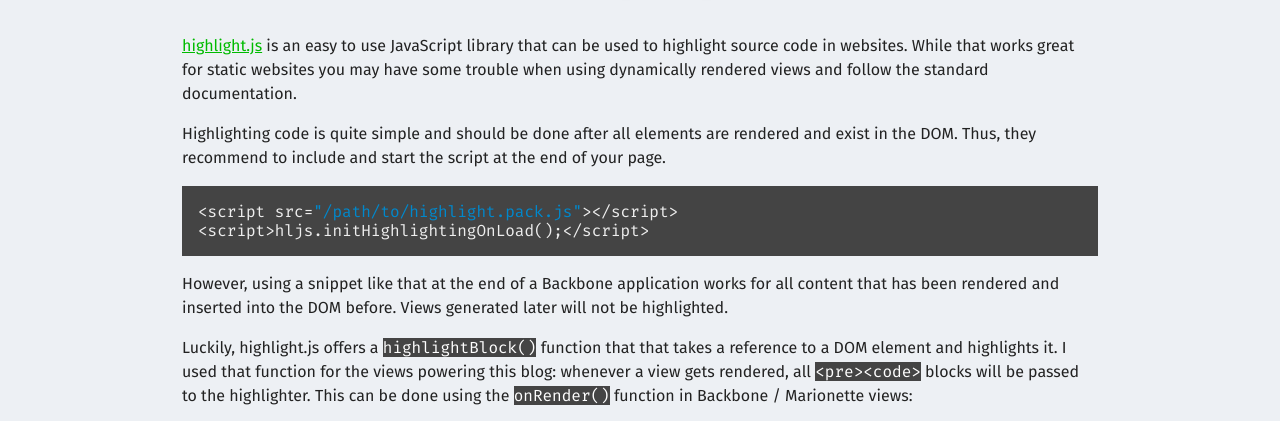
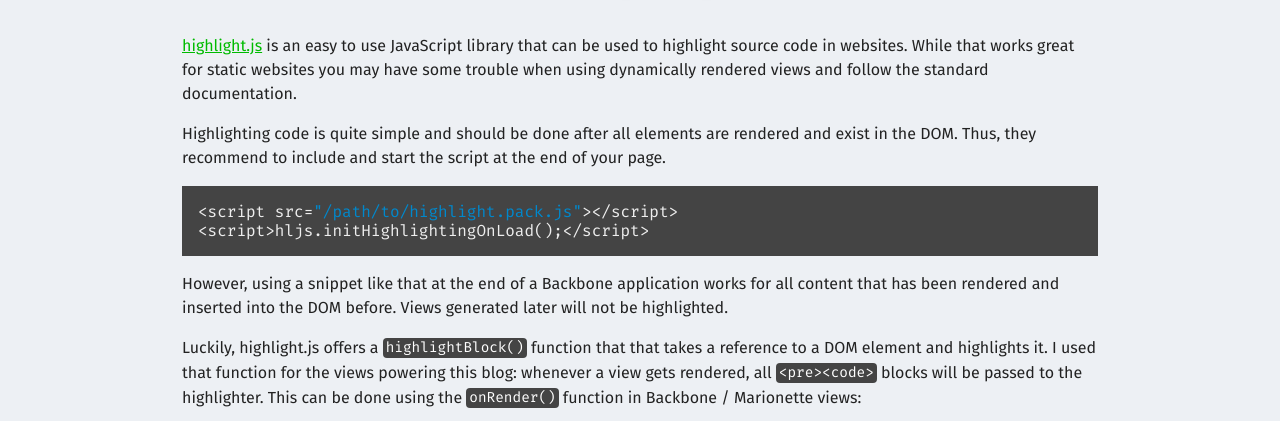
Before and after one commit to dak0rn/dak0rn.github.io, a website with bundled scripts: page index.html in a window 1280 px wide. Shown: the part 314-735 px from the top of the page. Built offline with nearby package versions, Linux system fonts and the light colour scheme.

Commit message:
Style updated

```diff
--- a/style.css
+++ b/style.css
@@ -109,8 +109,13 @@
     color: #222;
 }
 
-.article-content p {
+.article-content p,
+.article-content li {
     line-height: 1.5em;
+}
+
+.article-content li {
+    margin-bottom: 0.5em;
 }
 
 article pre,
@@ -119,6 +124,13 @@
     overflow: auto;
     background: #444;
     color: #fff;
+}
+
+p code,
+li code {
+    padding: 0.1em 0.2em;
+    border-radius: 4px;
+    font-size: 0.9em;
 }
 
 article pre {
```
